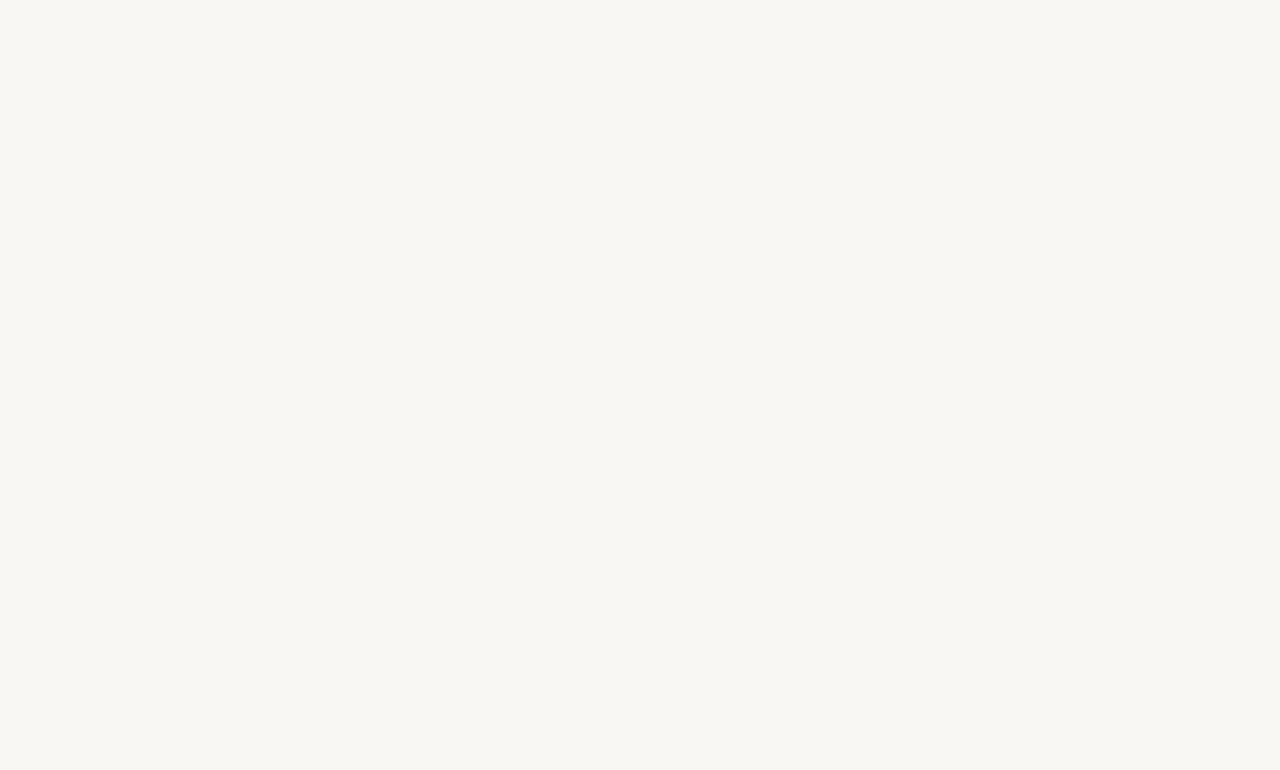
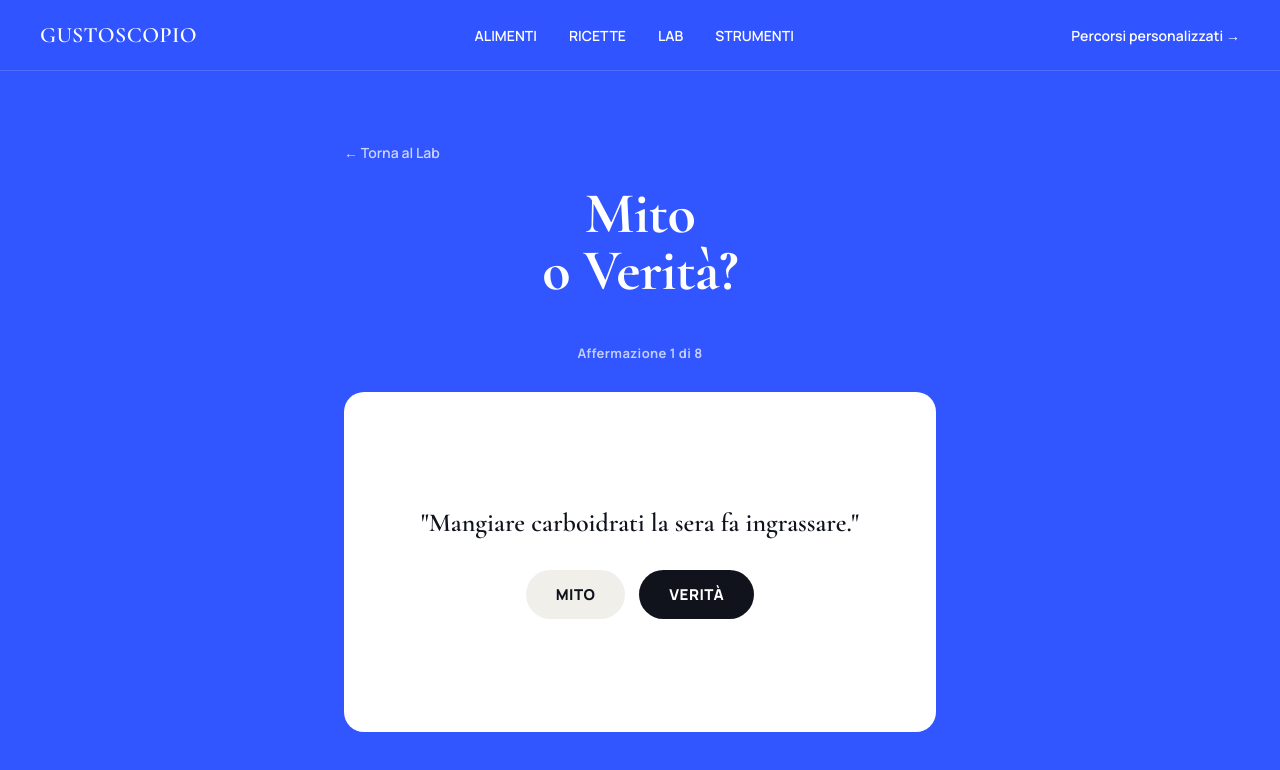
Before and after one commit to davidepalu94/gustoscopio, a React (Vite) app in the folder gustoscopio/: page /mito-o-verita in a window 1280 px wide. Before the commit this address had no page. Shown: the top 770 px of the page. Built offline with nearby package versions, Linux system fonts and the light colour scheme.

Commit message:
Add files via upload

```diff
--- a/gustoscopio/src/App.jsx
+++ b/gustoscopio/src/App.jsx
@@ -11,6 +11,8 @@ import FabbisognoPage from './pages/FabbisognoPage';
 import ProteinePage from './pages/ProteinePage';
 import BmiPage from './pages/BmiPage';
 import ApriIlFrigoPage from './pages/ApriIlFrigoPage';
+import LabPage from './pages/LabPage';
+import MitoOVeritaPage from './pages/MitoOVeritaPage';
 
 export default function App() {
   return (
@@ -28,6 +30,8 @@ export default function App() {
           <Route path="/strumenti/proteine" element={<ProteinePage />} />
           <Route path="/strumenti/bmi" element={<BmiPage />} />
           <Route path="/apri-il-frigo" element={<ApriIlFrigoPage />} />
+          <Route path="/lab" element={<LabPage />} />
+          <Route path="/mito-o-verita" element={<MitoOVeritaPage />} />
         </Routes>
       </BrowserRouter>
     </PlateProvider>
--- a/gustoscopio/src/components/Nav.jsx
+++ b/gustoscopio/src/components/Nav.jsx
@@ -7,7 +7,7 @@ export default function Nav() {
       <div className="nav-links">
         <span>ALIMENTI</span>
         <Link to="/ricette">RICETTE</Link>
-        <Link to="/confronta">LAB</Link>
+        <Link to="/lab">LAB</Link>
         <Link to="/strumenti">STRUMENTI</Link>
       </div>
       <div className="nav-cta">Percorsi personalizzati →</div>
--- /dev/null
+++ b/gustoscopio/src/myths.js
@@ -0,0 +1,53 @@
+// Ogni affermazione ha una risposta (mito/verita) e una spiegazione breve,
+// basata su principi nutrizionali generali. Tono: mai assoluto, sempre
+// contestuale, mai colpevolizzante.
+export const MYTHS = [
+  {
+    id: 'carbo-sera',
+    claim: 'Mangiare carboidrati la sera fa ingrassare.',
+    answer: 'mito',
+    explanation: 'L\'aumento di peso dipende dal bilancio calorico complessivo della giornata, non dall\'orario in cui si mangiano i carboidrati. Non esiste un "coprifuoco" biologico per i carboidrati.',
+  },
+  {
+    id: 'frutta-zucchero',
+    claim: 'La frutta contiene troppo zucchero, meglio evitarla.',
+    answer: 'mito',
+    explanation: 'La frutta contiene zuccheri naturali insieme a fibre, acqua e micronutrienti. Il contesto — quantità e alimentazione complessiva — conta più della singola etichetta "zucchero".',
+  },
+  {
+    id: 'olio-illimitato',
+    claim: 'L\'olio extravergine d\'oliva è sano, quindi posso usarne quanto voglio.',
+    answer: 'mito',
+    explanation: 'È comunque un grasso puro, molto calorico (circa 884 kcal per 100 g). "Sano" non significa "senza impatto calorico" se consumato in grandi quantità.',
+  },
+  {
+    id: 'colazione-obbligatoria',
+    claim: 'La colazione è un pasto obbligatorio per tutti.',
+    answer: 'mito',
+    explanation: 'Non c\'è un\'evidenza che imponga la colazione a chiunque: conta di più la qualità complessiva dell\'alimentazione nell\'arco della giornata che un pasto specifico.',
+  },
+  {
+    id: 'saltare-pasti',
+    claim: 'Saltare i pasti è il modo più efficace per dimagrire.',
+    answer: 'mito',
+    explanation: 'Può creare un deficit calorico nel breve periodo, ma spesso porta a fame eccessiva nei pasti successivi e non è una strategia sostenibile a lungo termine.',
+  },
+  {
+    id: 'fibre-sazieta',
+    claim: 'Le fibre aiutano a mantenere più a lungo il senso di sazietà.',
+    answer: 'verita',
+    explanation: 'Le fibre rallentano la digestione e l\'assorbimento dei nutrienti, contribuendo a un senso di sazietà più prolungato rispetto ad alimenti poveri di fibre.',
+  },
+  {
+    id: 'acqua-idratazione',
+    claim: 'Bere a sufficienza durante il giorno aiuta a mantenersi idratati.',
+    answer: 'verita',
+    explanation: 'Sembra scontato, ma è uno dei pochi principi su cui c\'è pieno accordo: l\'acqua è la fonte di idratazione più diretta ed efficiente che abbiamo.',
+  },
+  {
+    id: 'pane-integrale-calorie',
+    claim: 'Il pane integrale ha sempre molte meno calorie del pane bianco.',
+    answer: 'mito',
+    explanation: 'Le differenze caloriche tra pane integrale e bianco sono in realtà minime. Il vantaggio del pane integrale sta soprattutto nel contenuto di fibre, non nelle calorie.',
+  },
+];
--- /dev/null
+++ b/gustoscopio/src/pages/LabPage.jsx
@@ -0,0 +1,34 @@
+import { Link } from 'react-router-dom';
+import Nav from '../components/Nav';
+
+const LAB_TOOLS = [
+  { icon: '⚔️', title: 'Food Battle', desc: 'Confronta due alimenti su kcal, proteine, carboidrati, grassi e fibre.', to: '/confronta' },
+  { icon: '🧠', title: 'Mito o Verità', desc: 'Metti alla prova quello che pensi di sapere sulla nutrizione.', to: '/mito-o-verita' },
+];
+
+export default function LabPage() {
+  return (
+    <div>
+      <Nav />
+      <div className="section">
+        <div className="section-head">
+          <h2>Palumbo Lab.</h2>
+          <p>Strumenti interattivi per esplorare la nutrizione, non solo per leggerla.</p>
+        </div>
+        <div className="tools-grid">
+          {LAB_TOOLS.map((t) => (
+            <Link to={t.to} key={t.title} className="tool-card">
+              <div className="tool-icon">{t.icon}</div>
+              <div className="tool-title">{t.title}</div>
+              <div className="tool-desc">{t.desc}</div>
+              <div className="tool-cta">Prova →</div>
+            </Link>
+          ))}
+        </div>
+      </div>
+      <footer className="foot">
+        Informazioni nutrizionali a scopo divulgativo. Non sostituiscono una valutazione professionale personalizzata.
+      </footer>
+    </div>
+  );
+}
--- /dev/null
+++ b/gustoscopio/src/pages/MitoOVeritaPage.jsx
@@ -0,0 +1,90 @@
+import { useState } from 'react';
+import { Link } from 'react-router-dom';
+import { MYTHS } from '../myths';
+import Nav from '../components/Nav';
+
+export default function MitoOVeritaPage() {
+  const [index, setIndex] = useState(0);
+  const [selected, setSelected] = useState(null);
+  const [score, setScore] = useState(0);
+  const [finished, setFinished] = useState(false);
+
+  const current = MYTHS[index];
+  const isLast = index === MYTHS.length - 1;
+  const flipped = selected !== null;
+  const isCorrect = flipped && selected === current.answer;
+
+  function answer(choice) {
+    if (flipped) return;
+    setSelected(choice);
+    if (choice === current.answer) setScore((s) => s + 1);
+  }
+
+  function next() {
+    if (isLast) {
+      setFinished(true);
+      return;
+    }
+    setIndex((i) => i + 1);
+    setSelected(null);
+  }
+
+  function restart() {
+    setIndex(0);
+    setSelected(null);
+    setScore(0);
+    setFinished(false);
+  }
+
+  return (
+    <div className="myth-section">
+      <Nav />
+      <div className="section" style={{ maxWidth: 640 }}>
+        <Link to="/lab" className="breadcrumb myth-breadcrumb">← Torna al Lab</Link>
+
+        <div className="section-head">
+          <h2 className="myth-title">Mito<br />o Verità?</h2>
+        </div>
+
+        {!finished ? (
+          <>
+            <div className="myth-progress">Affermazione {index + 1} di {MYTHS.length}</div>
+
+            <div className="myth-card-container">
+              <div className={`myth-card-inner ${flipped ? 'flipped' : ''}`}>
+                <div className="myth-card-face myth-card-front">
+                  <div className="myth-claim">"{current.claim}"</div>
+                  <div className="myth-buttons">
+                    <button className="myth-btn myth-btn-mito" onClick={() => answer('mito')}>MITO</button>
+                    <button className="myth-btn myth-btn-verita" onClick={() => answer('verita')}>VERITÀ</button>
+                  </div>
+                </div>
+                <div className="myth-card-face myth-card-back">
+                  <div className="myth-result-icon">{isCorrect ? '✓' : '✕'}</div>
+                  <div className="myth-result-label">{current.answer === 'mito' ? 'MITO' : 'VERITÀ'}</div>
+                  <div className="myth-explanation">{current.explanation}</div>
+                </div>
+              </div>
+            </div>
+
+            {flipped && (
+              <div style={{ textAlign: 'center', marginTop: 28 }}>
+                <button className="add-btn myth-next-btn" onClick={next}>
+                  {isLast ? 'Vedi il punteggio' : 'Prossima affermazione →'}
+                </button>
+              </div>
+            )}
+          </>
+        ) : (
+          <div className="myth-finish">
+            <div className="myth-finish-score">{score}/{MYTHS.length}</div>
+            <div className="myth-finish-label">affermazioni indovinate</div>
+            <button className="add-btn myth-next-btn" style={{ marginTop: 24 }} onClick={restart}>
+              Ricomincia
+            </button>
+          </div>
+        )}
+      </div>
+    </div>
+  );
+}
--- a/gustoscopio/src/styles.css
+++ b/gustoscopio/src/styles.css
@@ -322,3 +322,39 @@ footer.foot { text-align: center; padding: 40px 24px; color: #8a8d97; font-size:
 .fridge-result-name { font-weight: 700; font-size: 15.5px; margin-bottom: 6px; }
 .fridge-result-meta { display: flex; gap: 14px; font-size: 12.5px; color: #8a8d97; font-weight: 600; flex-wrap: wrap; }
 .fridge-missing { font-size: 12.5px; color: #C94B3C; margin-top: 6px; font-weight: 600; }
+
+/* MITO O VERITA - sezione a sfondo blu elettrico, momento visivo forte */
+.myth-section { background: #3155FF; min-height: 100vh; color: white; }
+.myth-section .nav { background: rgba(49,85,255,0.9); border-bottom: 1px solid rgba(255,255,255,0.15); }
+.myth-section .nav-logo, .myth-section .nav-links, .myth-section .nav-cta { color: white; }
+.myth-breadcrumb { color: rgba(255,255,255,0.75); }
+.myth-breadcrumb:hover { color: white; }
+.myth-title { color: white; text-align: center; font-size: clamp(44px, 8vw, 72px); }
+.myth-progress { text-align: center; color: rgba(255,255,255,0.7); font-size: 13px; font-weight: 700; letter-spacing: 0.03em; margin: 20px 0 30px; }
+
+.myth-card-container { perspective: 1400px; height: 340px; }
+.myth-card-inner { position: relative; width: 100%; height: 100%; transition: transform 500ms ease; transform-style: preserve-3d; }
+.myth-card-inner.flipped { transform: rotateY(180deg); }
+.myth-card-face {
+  position: absolute; inset: 0; backface-visibility: hidden;
+  background: white; color: #10131C; border-radius: 20px; padding: 36px;
+  display: flex; flex-direction: column; align-items: center; justify-content: center; text-align: center;
+}
+.myth-card-back { transform: rotateY(180deg); }
+.myth-claim { font-family: 'Cormorant Garamond', serif; font-size: 26px; font-weight: 600; line-height: 1.35; margin-bottom: 30px; }
+.myth-buttons { display: flex; gap: 14px; }
+.myth-btn { border: none; border-radius: 999px; padding: 14px 30px; font-weight: 800; font-size: 15px; letter-spacing: 0.03em; }
+.myth-btn-mito { background: #F0EFEA; color: #10131C; }
+.myth-btn-mito:hover { background: #C94B3C; color: white; }
+.myth-btn-verita { background: #10131C; color: white; }
+.myth-btn-verita:hover { background: #3155FF; }
+
+.myth-result-icon { font-size: 46px; font-weight: 800; margin-bottom: 6px; }
+.myth-result-label { font-family: 'Cormorant Garamond', serif; font-size: 30px; font-weight: 700; margin-bottom: 14px; }
+.myth-explanation { font-size: 14.5px; line-height: 1.55; color: #4b4f5e; }
+.myth-next-btn { background: white; color: #3155FF; }
+.myth-next-btn:hover { background: #F0EFEA; }
+
+.myth-finish { text-align: center; padding: 60px 0; }
+.myth-finish-score { font-family: 'Cormorant Garamond', serif; font-size: 80px; font-weight: 700; }
+.myth-finish-label { font-size: 14px; color: rgba(255,255,255,0.75); font-weight: 600; letter-spacing: 0.03em; text-transform: uppercase; }
```
Also changed, not shown: 1 other file (tests, documents, lock files or other folders).
